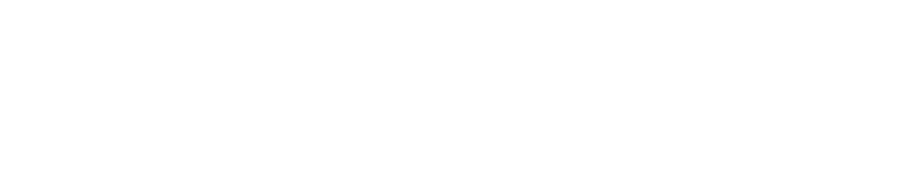
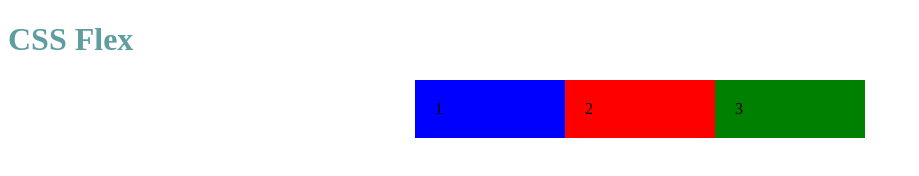
Before and after one commit to icycode69/conceptual-session1, a plain HTML site: page Flex Practice/index.html in a window 1280 px wide. Shown: the whole page, without its empty margins (0-919 px from the left). Drawn offline with Linux system fonts and the light colour scheme.

Commit message:
added some cool flex

```diff
--- a/Flex Practice/index.html
+++ b/Flex Practice/index.html
@@ -4,8 +4,14 @@
     <meta charset="UTF-8">
     <meta name="viewport" content="width=device-width, initial-scale=1.0">
     <title>CSS Flex</title>
+    <link rel="stylesheet" href="style.css">
 </head>
 <body>
-
+    <h1 style="color: cadetblue;">CSS Flex</h1>
+    <div class="container">
+        <div class="box">1</div>
+        <div class="box box2">2</div>
+        <div class="box box3">3</div>
+    </div>
 </body>
 </html>
--- a/Flex Practice/style.css
+++ b/Flex Practice/style.css
@@ -0,0 +1,19 @@
+.box{
+    padding: 20px;
+    background-color: blue;
+    width: 110px;
+
+}
+.box2{
+    background-color: red;
+
+
+}
+.box3{
+    background-color: green;
+}
+
+.container{
+    display: flex;
+    justify-content:center;
+}
```
